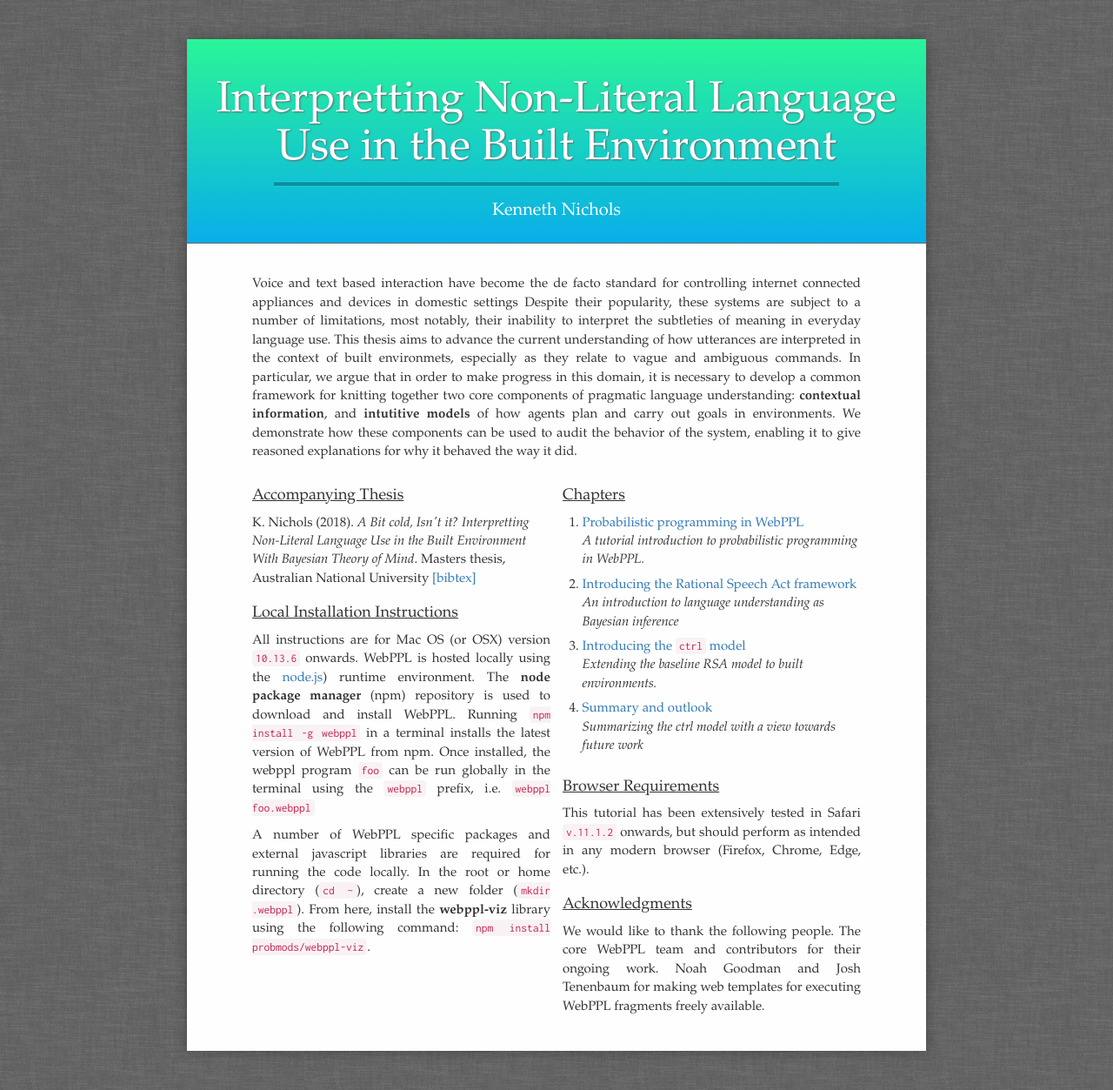
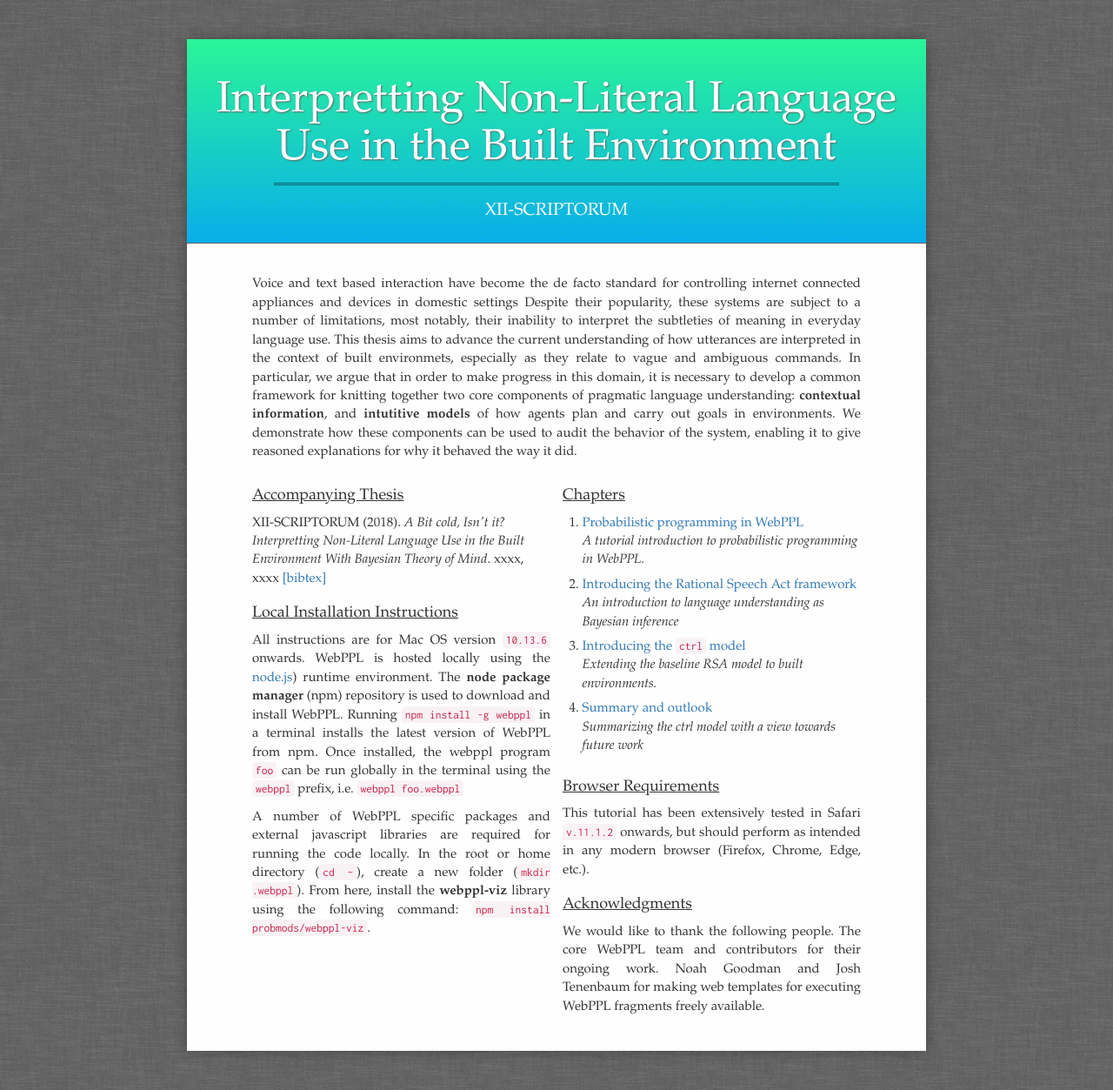
Before and after one commit to XII-SCRIPTA/ctrl, a Jekyll site: the page built from index.md, in a window 1280 px wide. Shown: the whole page at 87% size. Built offline with Jekyll 4.4.1, drawn with Linux system fonts in a browser that asks for light colours.

Commit message:
anon-ed site.

```diff
--- a/index.md
+++ b/index.md
@@ -10,7 +10,7 @@ custom_css:
 <div id="header">
   <h1 id='title'>Interpretting Non-Literal Language Use in the Built Environment</h1>
   <hr class='edition' />
-  <span class="authors">Kenneth Nichols</span>
+  <span class="authors">XII-SCRIPTORUM</span>
 </div>
 
 <br />
@@ -22,14 +22,14 @@ Voice and text based interaction have become the de facto standard for controlli
 
 
 <h3>Accompanying Thesis</h3>
-K. Nichols (2018). <i>A Bit cold, Isn't it? Interpretting Non-Literal Language Use in the Built Environment With Bayesian Theory of Mind</i>. Masters thesis, Australian National University <a id="toggle-bibtex" href="#">[bibtex]</a>
+XII-SCRIPTORUM (2018). <i>A Bit cold, Isn't it? Interpretting Non-Literal Language Use in the Built Environment With Bayesian Theory of Mind</i>. xxxx, xxxx <a id="toggle-bibtex" href="#">[bibtex]</a>
 
 <pre id="bibtex">
-@mastersthesis{Nichols:18,
+@mastersthesis{XII-SCRIPTORUM:18,
 abstract = {},
-author = {Kenneth Nichols},
+author = {XII-SCRIPTORUM},
 month = {october},
-school = {Australian National University},
+school = {xxxx},
 title = {% raw %}{{A Bit cold, Isn't it? Interpretting Non-Literal Language Use in the Built Environment With Bayesian Theory of Mind.}}{% endraw %},
 year = {2018}
 }
@@ -37,7 +37,7 @@ year = {2018}
 
 <h3>Local Installation Instructions</h3>
 
-<p> All instructions are for Mac OS (or OSX) version <code>10.13.6</code> onwards. WebPPL is hosted locally using the <a href="https://nodejs.org/en/"> node.js</a>) runtime environment. The <b>node package manager</b> (npm) repository is used to download and install WebPPL. Running <code>npm install -g webppl</code> in a terminal installs the latest version of WebPPL from npm. Once installed, the webppl program <code>foo</code> can be run globally in the terminal using the <code>webppl</code> prefix, i.e. <code>webppl foo.webppl</code> </p>
+<p> All instructions are for Mac OS version <code>10.13.6</code> onwards. WebPPL is hosted locally using the <a href="https://nodejs.org/en/"> node.js</a>) runtime environment. The <b>node package manager</b> (npm) repository is used to download and install WebPPL. Running <code>npm install -g webppl</code> in a terminal installs the latest version of WebPPL from npm. Once installed, the webppl program <code>foo</code> can be run globally in the terminal using the <code>webppl</code> prefix, i.e. <code>webppl foo.webppl</code> </p>
 
 <p>A number of WebPPL specific packages and external javascript libraries are required for running the code locally. In the root or home directory (<code>cd ~</code>), create a new folder (<code>mkdir .webppl</code>). From here, install the <b>webppl-viz</b> library using the following command: <code>npm install probmods/webppl-viz</code>. </p>
 
```
Also changed, not shown: 1 other file.
